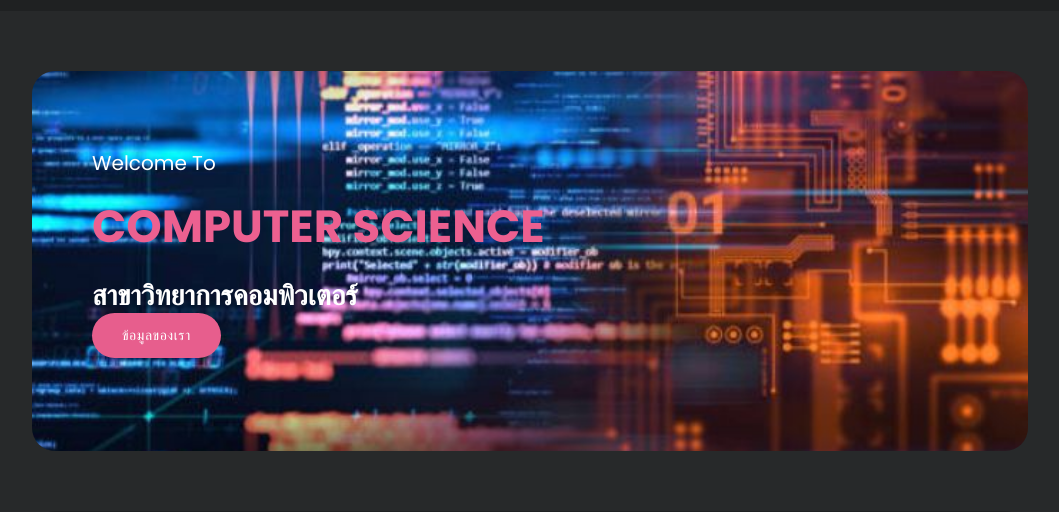
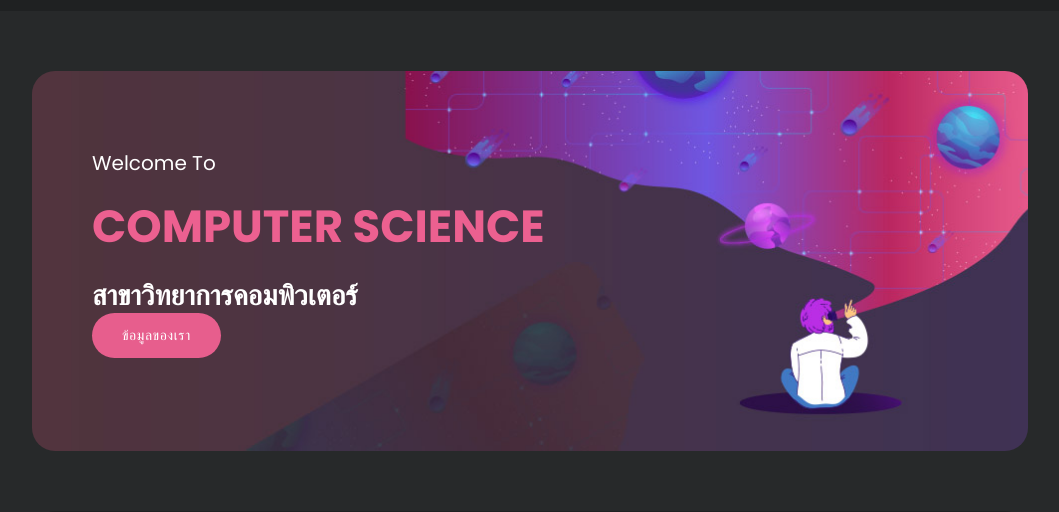
Before and after one commit to SSmikey/group_web, a Django app: page / in a window 1280 px wide. Shown: the part 99-611 px from the top of the page, without its empty margins (110-1169 px from the left). Run offline with Django 5.2, Linux system fonts and the light colour scheme; some libraries are stand-ins or nearby versions.

Commit message:
setup bg

```diff
--- a/statics/assets/css/templatemo-cyborg-gaming.css
+++ b/statics/assets/css/templatemo-cyborg-gaming.css
@@ -773,7 +773,7 @@ Banner Style
 */
 
 .main-banner {
-  background-image: url(/statics/assets/images/home.jpg);
+  background-image: url(../images/banner-bg.jpg);
   background-position: center center;
   background-size: cover;
   min-height: 380px;
```
